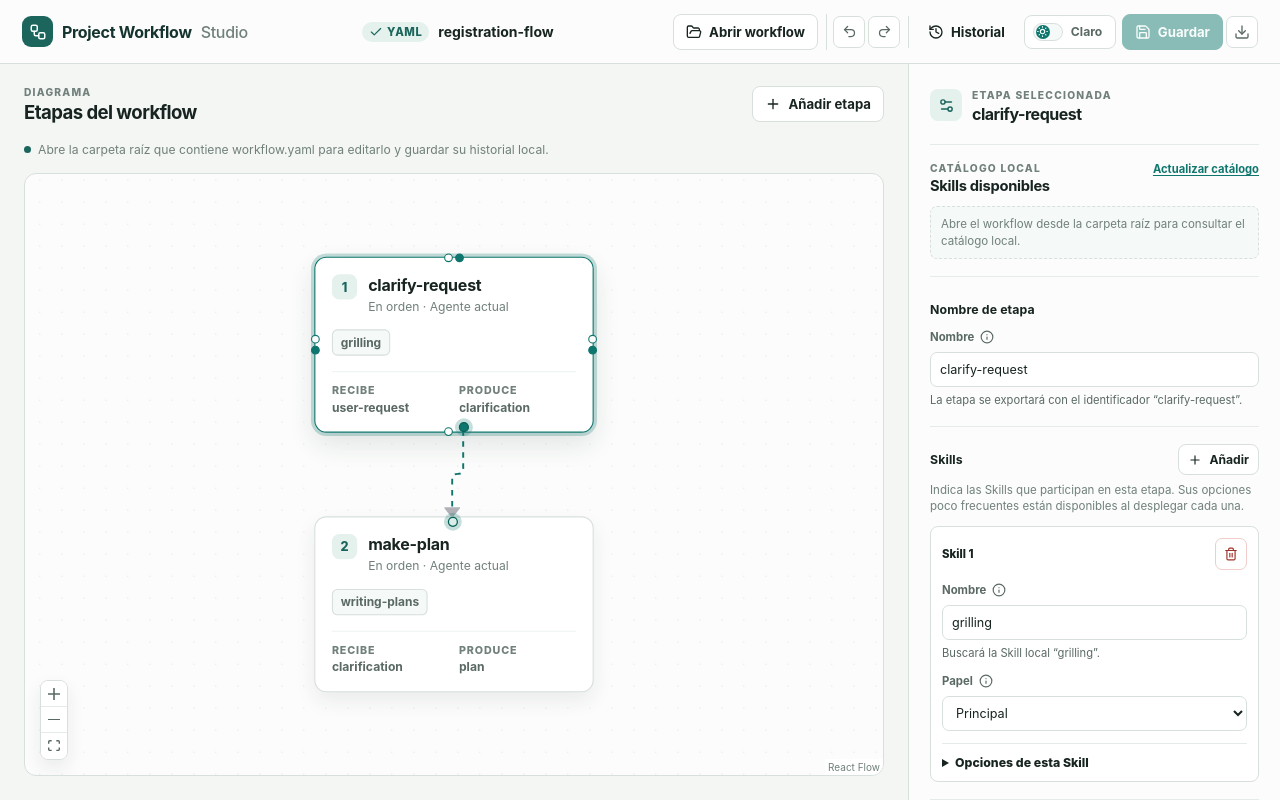
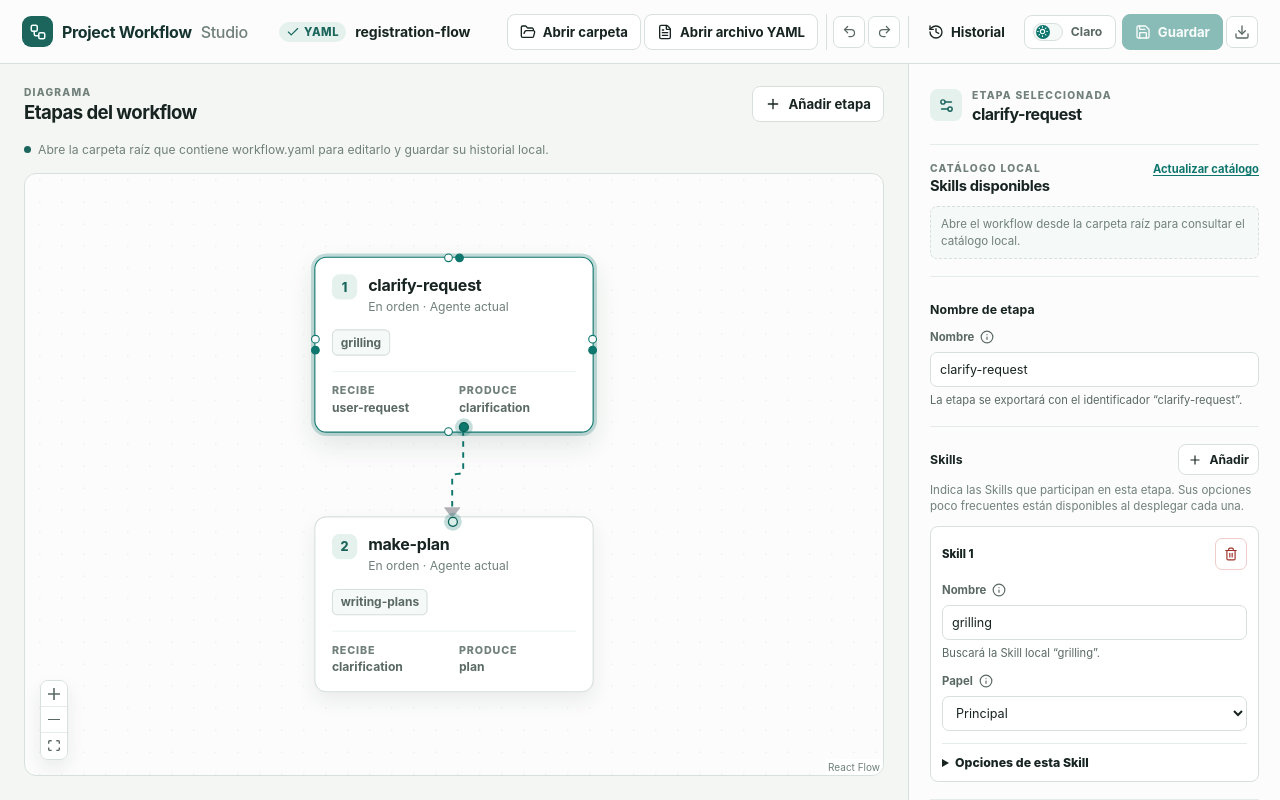
Before and after one commit to vtrc/project-workflow-studio, a React (Vite) app: page / in a window 1280 px wide. Built offline with nearby package versions, Linux system fonts and the light colour scheme.

Commit message:
fix: allow direct YAML workflow opening

```diff
--- a/src/App.css
+++ b/src/App.css
@@ -84,7 +84,7 @@
 .toolbar-group-primary { padding-right: 0; border-right: 0; }
 .button-history { min-height: 32px; padding: 0 9px; color: var(--color-text-muted); font-size: 0.76rem; }
 .button-history:hover { color: var(--color-accent); background: var(--color-surface-hover); }
-.button-open-workflow { min-height: 32px; padding: 0 10px; font-size: 0.76rem; }
+.button-open-workflow, .button-open-yaml { min-height: 32px; padding: 0 10px; font-size: 0.76rem; }
 
 .button {
   justify-content: center;
@@ -413,8 +413,8 @@
   .brand-subtitle, .workflow-title { display: none; }
   .toolbar { width: 100%; justify-content: flex-end; gap: 3px; }
   .toolbar-group { gap: 2px; padding-right: 3px; border-right: 0; }
-  .button-history, .toolbar .button-primary, .button-open-workflow { width: 32px; min-height: 32px; padding: 0; gap: 0; font-size: 0; }
-  .button-history svg, .toolbar .button-primary svg, .button-open-workflow svg { width: 16px; height: 16px; }
+  .button-history, .toolbar .button-primary, .button-open-workflow, .button-open-yaml { width: 32px; min-height: 32px; padding: 0; gap: 0; font-size: 0; }
+  .button-history svg, .toolbar .button-primary svg, .button-open-workflow svg, .button-open-yaml svg { width: 16px; height: 16px; }
   .canvas-panel { padding: 18px 14px 14px; }
   .canvas-toolbar { align-items: center; }
   .canvas-toolbar h1 { font-size: 1.06rem; }
--- a/src/App.tsx
+++ b/src/App.tsx
@@ -16,6 +16,7 @@ import {
   Check,
   Download,
   FileOutput,
+  FileText,
   FolderOpen,
   History,
   Moon,
@@ -41,6 +42,7 @@ import {
 } from './workflow'
 import type { WorkflowRecipe, WorkflowStep } from './types'
 import { catalogFreshness, validateSkillCatalog, type SkillCatalog } from './skillCatalog'
+import { planWorkflowOpen } from './openWorkflow'
 import {
   asPersistedManifest,
   cloneSnapshot,
@@ -752,11 +754,14 @@ function App() {
     }
   }, [expectedFileHint, loadSkillCatalog, loadWorkflowFile])
 
-  const openWorkflowFile = useCallback(async () => {
+  const clearProjectCatalogForFileOnly = useCallback(() => {
     skillCatalogRootRef.current = null
     setSkillCatalog(null)
     setSkillCatalogState('unavailable')
     setSkillCatalogError(null)
+  }, [])
+
+  const openWorkflowFile = useCallback(async () => {
     if (!window.showOpenFilePicker) {
       importInputRef.current?.click()
       return
@@ -778,14 +783,19 @@ function App() {
       })
       if (!handle) return
       await loadWorkflowFile(await handle.getFile(), handle)
+      clearProjectCatalogForFileOnly()
     } catch (error) {
       if (error instanceof DOMException && error.name === 'AbortError') return
       setImportError(error instanceof Error ? error.message : 'No se ha podido abrir el archivo YAML.')
     }
-  }, [loadWorkflowFile])
+  }, [clearProjectCatalogForFileOnly, loadWorkflowFile])
 
   const openWorkflow = useCallback(() => {
-    if (window.showDirectoryPicker) {
+    const plan = planWorkflowOpen('folder', {
+      directoryPicker: Boolean(window.showDirectoryPicker),
+      filePicker: Boolean(window.showOpenFilePicker),
+    })
+    if (plan.picker === 'directory') {
       void openWorkflowFromFolder()
       return
     }
@@ -817,6 +827,7 @@ function App() {
 
       try {
         await loadWorkflowFile(file)
+        clearProjectCatalogForFileOnly()
       } catch (error) {
         setImportError(
           error instanceof Error ? error.message : 'No se ha podido leer el archivo YAML.',
@@ -825,7 +836,7 @@ function App() {
         event.target.value = ''
       }
     },
-    [loadWorkflowFile],
+    [clearProjectCatalogForFileOnly, loadWorkflowFile],
   )
 
   return (
@@ -857,12 +868,21 @@ function App() {
               className="button button-secondary button-open-workflow"
               type="button"
               onClick={openWorkflow}
-              aria-label="Abrir workflow"
+              aria-label="Abrir carpeta del proyecto"
               title={window.showDirectoryPicker
-                ? 'Seleccionar la carpeta raíz, abrir el YAML y guardar el historial local'
+                ? 'Seleccionar la carpeta raíz para cargar el catálogo y conservar el historial local'
                 : 'Abrir un archivo YAML; el historial será temporal en este navegador'}
             >
-              <FolderOpen size={16} aria-hidden="true" /> <span>Abrir workflow</span>
+              <FolderOpen size={16} aria-hidden="true" /> <span>Abrir carpeta</span>
+            </button>
+            <button
+              className="button button-secondary button-open-yaml"
+              type="button"
+              onClick={() => void openWorkflowFile()}
+              aria-label="Abrir archivo YAML"
+              title="Seleccionar directamente un archivo YAML; el historial será temporal y el catálogo local no estará disponible"
+            >
+              <FileText size={16} aria-hidden="true" /> <span>Abrir archivo YAML</span>
             </button>
           </div>
           <div className="toolbar-group" aria-label="Edición">
--- /dev/null
+++ b/src/openWorkflow.ts
@@ -0,0 +1,23 @@
+export type WorkflowOpenAction = 'folder' | 'file'
+
+type PickerSupport = {
+  directoryPicker: boolean
+  filePicker: boolean
+}
+
+export type WorkflowOpenPlan = {
+  picker: 'directory' | 'file-picker' | 'file-input'
+  persistentHistory: boolean
+  loadsCatalog: boolean
+}
+
+export function planWorkflowOpen(action: WorkflowOpenAction, support: PickerSupport): WorkflowOpenPlan {
+  if (action === 'folder' && support.directoryPicker) {
+    return { picker: 'directory', persistentHistory: true, loadsCatalog: true }
+  }
+  return {
+    picker: support.filePicker ? 'file-picker' : 'file-input',
+    persistentHistory: false,
+    loadsCatalog: false,
+  }
+}
```
Also changed, not shown: 1 other file (tests, documents, lock files or other folders).
